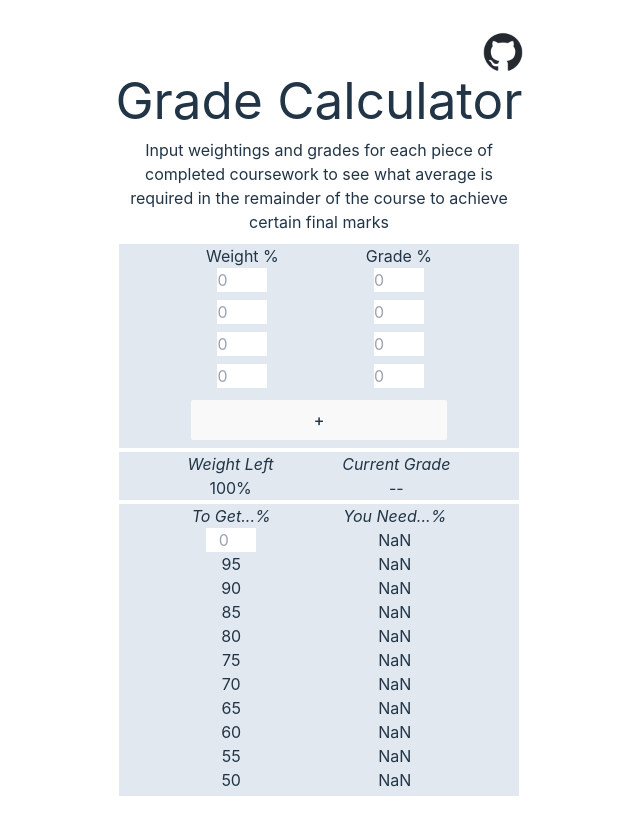
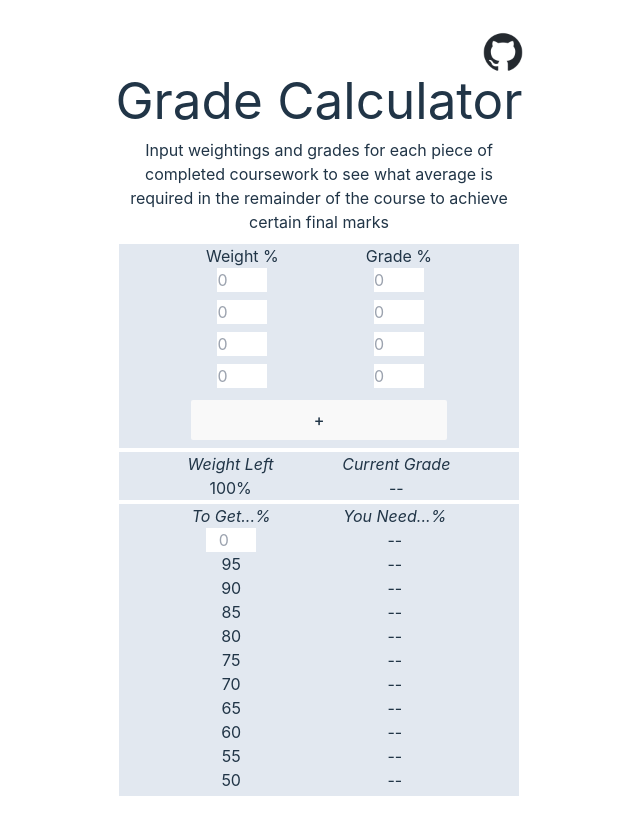
Before and after one commit to TyBrass/grade-calculator, a React (Vite) app: page / in a window 1280 px wide. Shown: the whole page, without its empty margins (321-961 px from the left). Built offline with nearby package versions, Linux system fonts and the light colour scheme.

Commit message:
Map out goal requirements and allow for precise custom goals

```diff
--- a/src/App.tsx
+++ b/src/App.tsx
@@ -6,15 +6,14 @@ function App() {
     const [grades, setGrades] = useState<[number, number][]>([[0, 0], [0, 0], [0, 0], [0, 0]])
     const [goal, setGoal] = useState<number>(0)
     const weightSum = grades.reduce((accumulator, currentValue) => accumulator + currentValue[0], 0)
-    console.log(weightSum)
     const remainingWeight = 100 - weightSum
     const currentGrade = 1.0 * grades.reduce((accumulator, currentValue) => accumulator + (currentValue[0] / (0.01 * weightSum)) * currentValue[1] * 0.01, 0)
+    const goals = [goal, 95, 90, 85, 80, 75, 70, 65, 60, 55, 50]
 
     const requiredGrade = (desiredGrade: number) => {
         const received = weightSum * currentGrade * 0.0001
-        const desired = 0.01 * desiredGrade;
-        const remaining = remainingWeight * 0.01
-        return (desired - received) / remaining * 100
+        const x = ( (desiredGrade * 0.01) - received) / (remainingWeight * 0.01) * 100
+        return x
     }
 
   return (
@@ -73,7 +72,7 @@ function App() {
                 <div>
                     <h2 className='italic'>To Get...%</h2>
                     <ul>
-                        <li><input className='w-[50px] text-center' type="number" min='0' max='100' placeholder='0' onChange={e => setGoal(parseInt(e.target.value))} /></li>
+                        <li><input className='w-[50px] text-center' type="number" min='0' max='100' placeholder='0' onChange={e => setGoal(parseFloat(e.target.value))} /></li>
                         <li>95</li>
                         <li>90</li>
                         <li>85</li>
@@ -89,17 +88,15 @@ function App() {
                 <div>
                     <h2 className='italic'>You Need...%</h2>
                     <ul>
-                        <li>{requiredGrade(goal).toFixed(2)}</li>
-                        <li>{requiredGrade(95).toFixed(2)}</li>
-                        <li>{requiredGrade(90).toFixed(2)}</li>
-                        <li>{requiredGrade(85).toFixed(2)}</li>
-                        <li>{requiredGrade(80).toFixed(2)}</li>
-                        <li>{requiredGrade(75).toFixed(2)}</li>
-                        <li>{requiredGrade(70).toFixed(2)}</li>
-                        <li>{requiredGrade(65).toFixed(2)}</li>
-                        <li>{requiredGrade(60).toFixed(2)}</li>
-                        <li>{requiredGrade(55).toFixed(2)}</li>
-                        <li>{requiredGrade(50).toFixed(2)}</li>
+                        {goals.map((goal, index) => {
+                            const g = requiredGrade(goal)
+                            let shown = ""
+                            if (isNaN(g)) {shown = '--'}
+                            else if (g > 100) {shown = "∞"}
+                            else if (g < 0.00) {shown = "0.00"}
+                            else {shown = g.toFixed(2)}
+                            return <li key={index}>{shown}</li>
+                        })}
                     </ul>
                 </div>
             </div>
```
